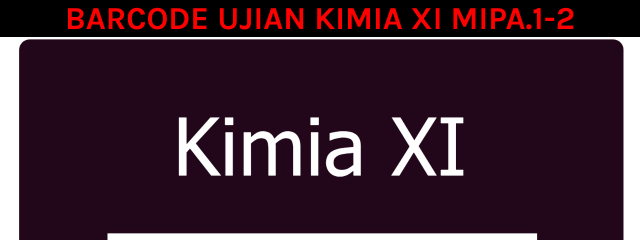
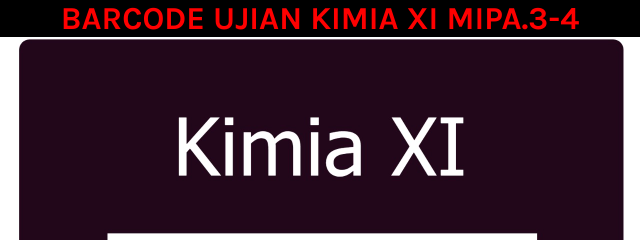
Before and after one commit to suheri99/BARCODER.15, a plain HTML site: page index.html in a window 1280 px wide. Shown: the top 240 px of the page, 320-960 px from the left. Drawn offline with Linux system fonts and the light colour scheme.

Commit message:
Update index.html

```diff
--- a/index.html
+++ b/index.html
@@ -25,7 +25,7 @@
 
 
     <div style="text-align: center;">
-    <h1 style="color: red;">BARCODE UJIAN KIMIA XI MIPA.1-2</h1>
+    <h1 style="color: red;">BARCODE UJIAN KIMIA XI MIPA.3-4</h1>
   </div>
 
   <div style="text-align: center;" class="image-container">
```
